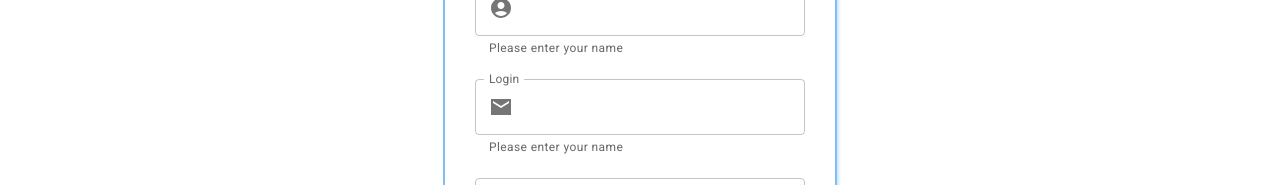
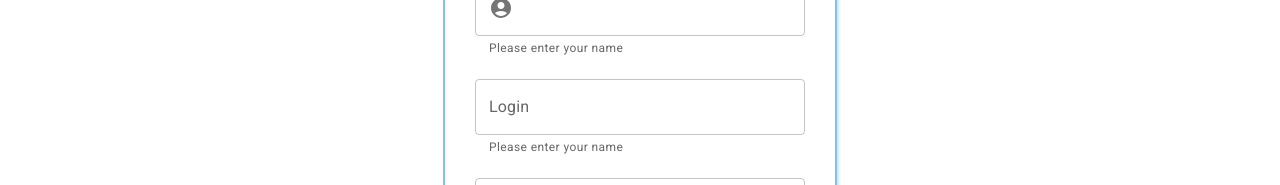
Before and after one commit to yaarusik/project-management-app, a React (Create React App) app: page /signup in a window 1280 px wide. Shown: the part 272-457 px from the top of the page. Built offline with nearby package versions, Linux system fonts and the light colour scheme.

Commit message:
fix: delete email icon

```diff
--- a/src/Pages/PageSignup/index.tsx
+++ b/src/Pages/PageSignup/index.tsx
@@ -39,17 +39,20 @@ const PageSignUp = () => {
     console.log('submit data >', JSON.stringify(data));
     try {
       // preloader start
+      const registrationResponse = await api.registration(data);
+      if (registrationResponse.status === 409) {
+        console.log('Пользователь с таким адресом уже существует');
+      } else {
+        const { login, password } = data;
 
-      await api.registration(data);
+        const authorizationResponse = await api.authorization(login, password);
 
-      const { login, password } = data;
+        const loginData = await authorizationResponse.json();
 
-      const authorizationResponse = await api.authorization(login, password);
-      const loginData = await authorizationResponse.json();
+        console.log('loginData >', loginData);
 
-      console.log('loginData >', loginData);
-
-      reset();
+        reset();
+      }
     } catch (e) {
       console.log('error >', e);
     } finally {
@@ -78,11 +81,6 @@ const PageSignUp = () => {
 
         <InputField
           InputProps={{
-            startAdornment: (
-              <InputAdornment position="start">
-                <EmailSharpIcon />
-              </InputAdornment>
-            ),
             ...register('login'),
           }}
           error={!!login}
```
